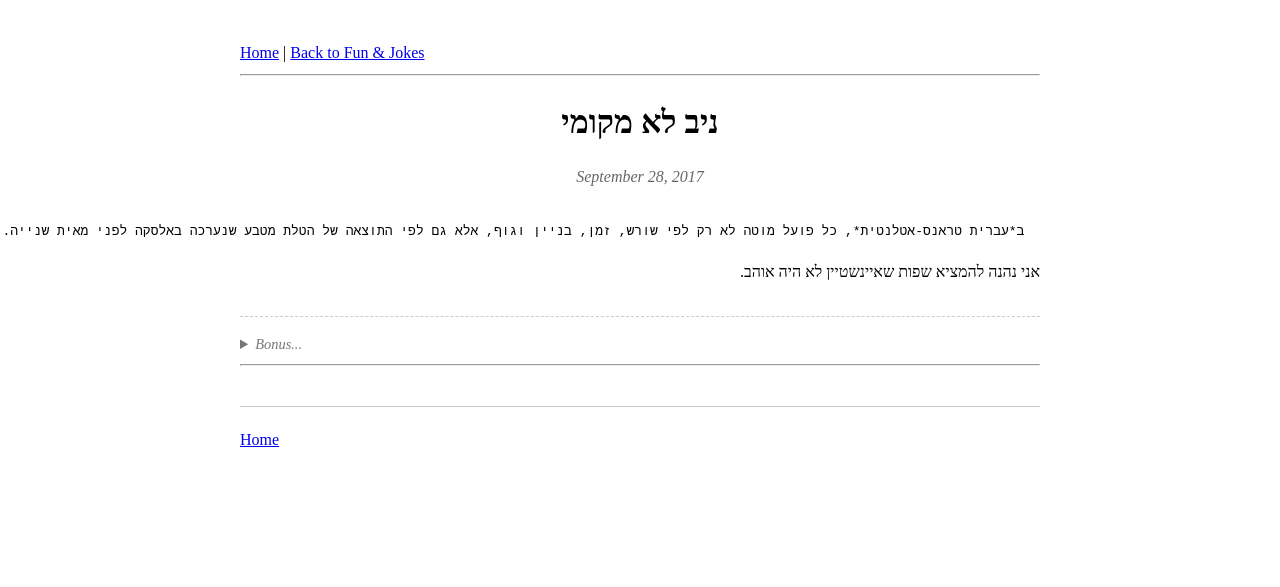
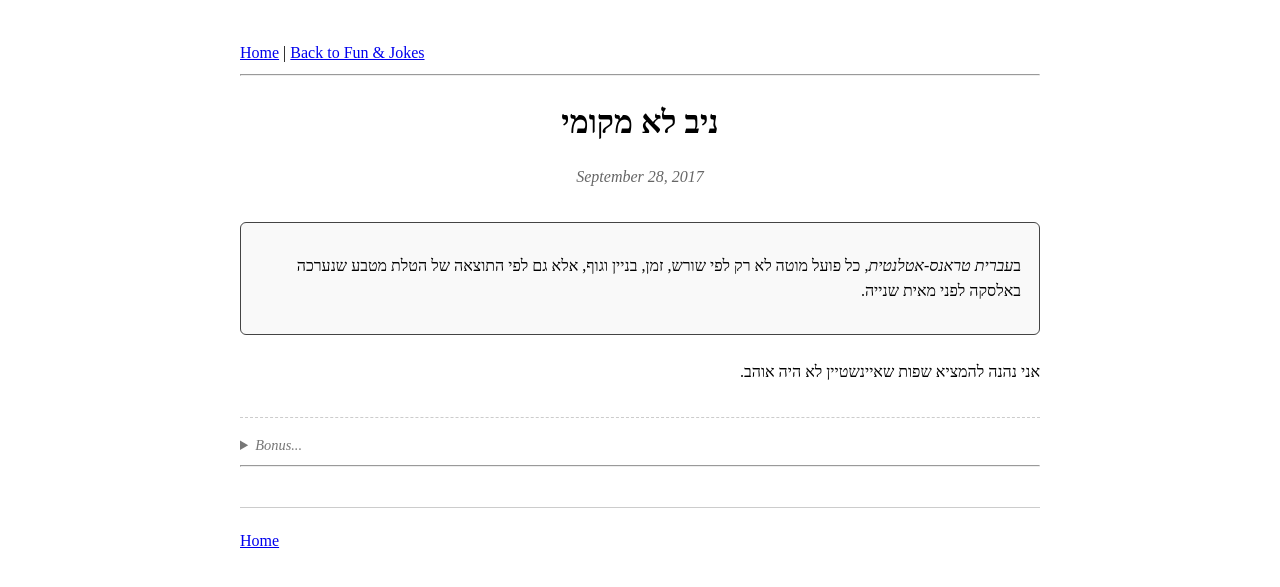
Before and after one commit to smitke6/smitke6.github.io, a Jekyll site: the page built from archive/he/Nonlocal-dialect.md, in a window 1280 px wide. Shown: the top 587 px of the page. Built offline with Jekyll 4.4.1, drawn with Linux system fonts in a browser that asks for light colours.

Commit message:
Update Nonlocal-dialect.md

````diff
--- a/archive/he/Nonlocal-dialect.md
+++ b/archive/he/Nonlocal-dialect.md
@@ -7,8 +7,8 @@ first_comment: "הבדיחה הזו כל כך נוראית, שאני לא יוד
 ---
 
 <div dir="rtl" lang="he" markdown="1">
-  ```
+<div style="border: 1.5px solid #444; border-radius: 6px; padding: 14px 18px; background-color: #f9f9f9; margin: 1.5em 0;" markdown="1">
   ב*עברית טראנס-אטלנטית*, כל פועל מוטה לא רק לפי שורש, זמן, בניין וגוף, אלא גם לפי התוצאה של הטלת מטבע שנערכה באלסקה לפני מאית שנייה.
-  ```
+</div>
   אני נהנה להמציא שפות שאיינשטיין לא היה אוהב.
 </div>
````
